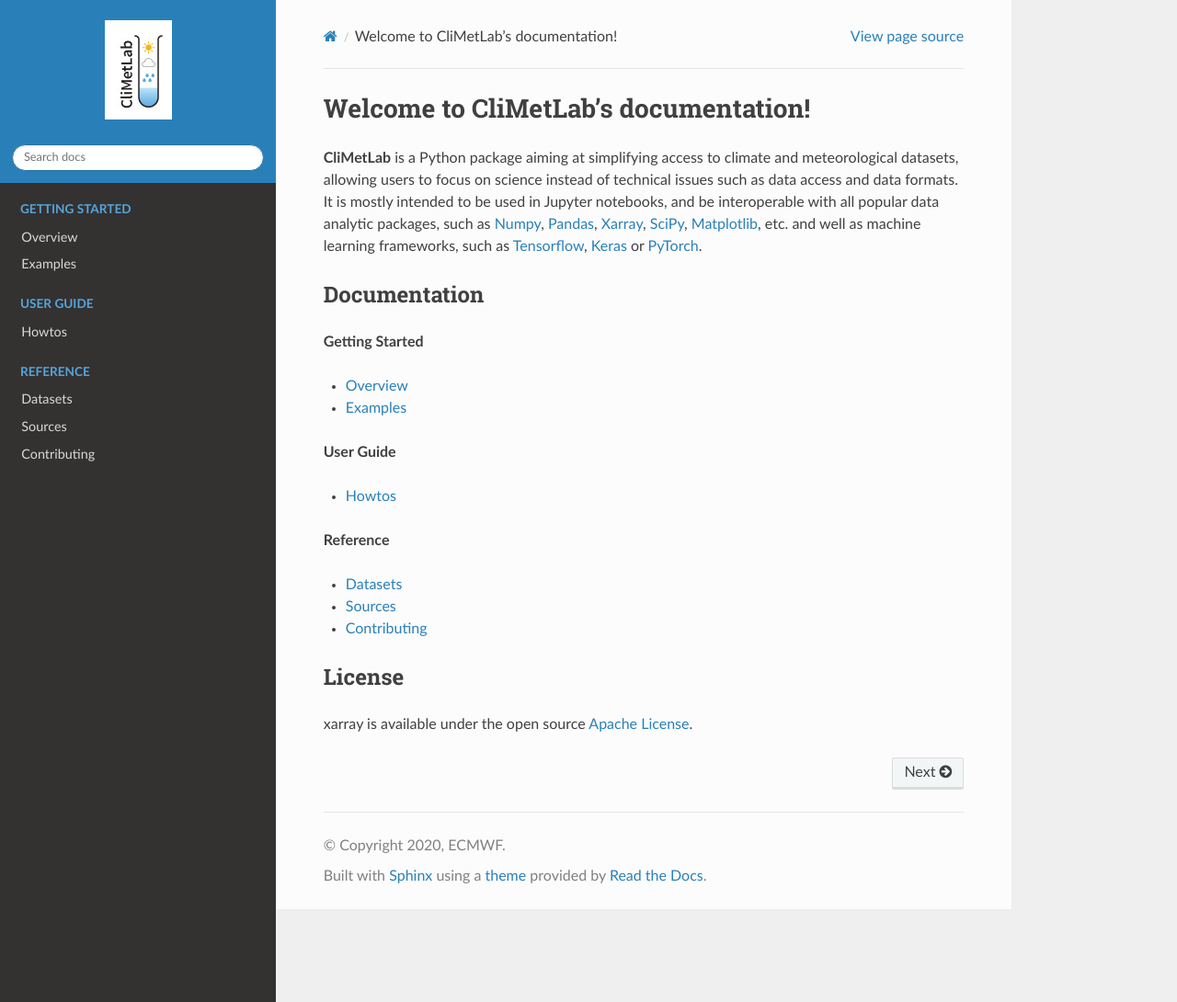
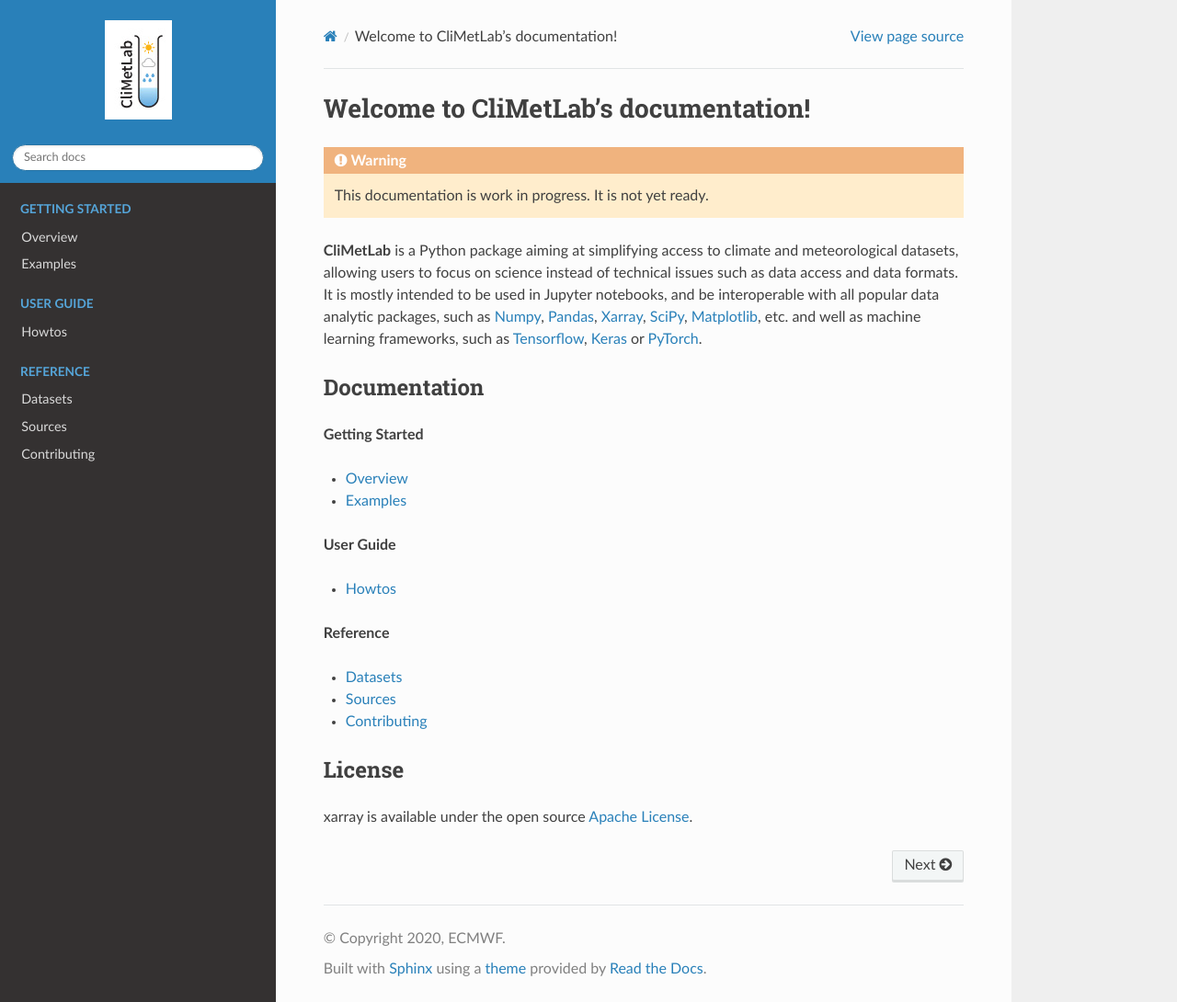
Before and after one commit to ecmwf/climetlab, a Sphinx documentation site: the page built from docs/source/index.rst, in a window 1280 px wide and 1090 px high. Shown: the whole window at 92% size. Built offline with Sphinx 7.4.7 and the Read the Docs theme 2.0.0, drawn with Linux system fonts in a browser that asks for light colours.

Commit message:
First commits

```diff
--- a/docs/source/index.rst
+++ b/docs/source/index.rst
@@ -6,6 +6,8 @@
 Welcome to CliMetLab's documentation!
 =====================================
 
+.. warning::
+   This documentation is work in progress. It is not yet ready.
 
 **CliMetLab** is a Python package aiming at simplifying access to climate and meteorological datasets, allowing users to focus on science instead of
 technical issues such as data access and data formats. It is mostly intended to be used in Jupyter notebooks, and be interoperable with all popular
```
